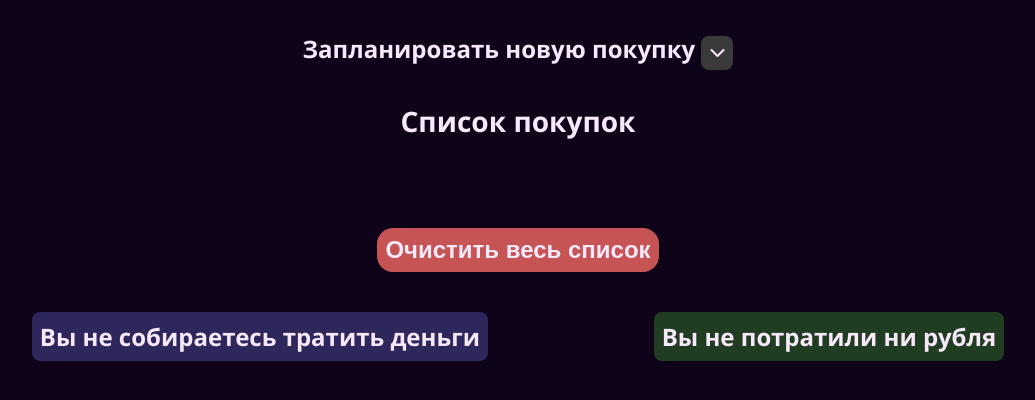
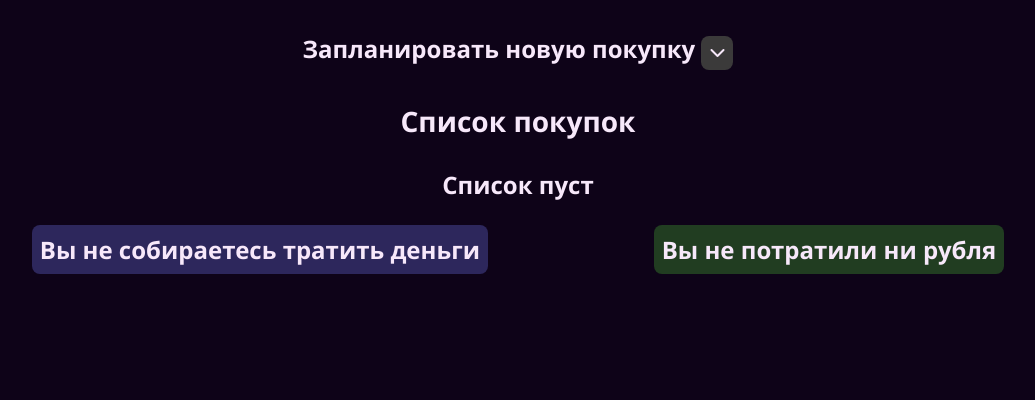
Before and after one commit to AnnaArmodillo/shopping-list-react-ts, a React (Vite) app: page / in a window 1280 px wide. Shown: the top 400 px of the page, without its empty margins (122-1157 px from the left). Built offline with nearby package versions, Linux system fonts and the light colour scheme.

Commit message:
Добавлено сообщение о пустом списке

```diff
--- a/src/components/Footer/Footer.tsx
+++ b/src/components/Footer/Footer.tsx
@@ -1,11 +1,12 @@
 import { Modal } from 'components/Modal/Modal';
 import { FC, useCallback, useState } from 'react';
-import { useDispatch } from 'react-redux';
-import { clearAllItems } from 'redux/slices/itemsSlice';
+import { useDispatch, useSelector } from 'react-redux';
+import { clearAllItems, getItemsSelector } from 'redux/slices/itemsSlice';
 import { ListInfo } from 'components/ListInfo/ListInfo';
 import styles from './footer.module.scss';
 
 export const Footer: FC = () => {
+  const items = useSelector(getItemsSelector);
   const dispatch = useDispatch();
   const [isModalClearOpen, setIsModalClearOpen] = useState(false);
   const closeModalClearHandler = useCallback(() => {
@@ -20,9 +21,11 @@ export const Footer: FC = () => {
   }
   return (
     <>
-      <button type="button" className={styles.buttonClear} onClick={openModalClearHandler}>
-        Очистить весь список
-      </button>
+      {items.length ? (
+        <button type="button" className={styles.buttonClear} onClick={openModalClearHandler}>
+          Очистить весь список
+        </button>
+      ) : null}
       <ListInfo />
       <Modal isModalOpen={isModalClearOpen} closeModalHandler={closeModalClearHandler}>
         <div className={styles.modalQuestion}>Точно очистить весь список?</div>
--- a/src/components/Footer/footer.module.scss
+++ b/src/components/Footer/footer.module.scss
@@ -17,7 +17,7 @@
 
     background-color: rgb(199 84 84);
     border-color: rgb(199 84 84);
-    margin: 40px 0;
+    margin-top: 20px;
 }
 
 .buttonCancel {
--- a/src/components/List/List.tsx
+++ b/src/components/List/List.tsx
@@ -12,6 +12,9 @@ export const List: FC = () => {
   useEffect(() => {
     dispatch(changeItemsOrder(listItems));
   }, [listItems]);
+  if (!items.length) {
+    return <div>Список пуст</div>;
+  }
   return (
     <Reorder.Group axis="y" values={items} onReorder={setListItems} className={styles.list}>
       <AnimatePresence>
--- a/src/components/ListInfo/listInfo.module.scss
+++ b/src/components/ListInfo/listInfo.module.scss
@@ -1,7 +1,7 @@
 .wrapper {
     display: flex;
     justify-content: space-evenly;
-    margin-bottom: 24px;
+    margin: 24px 0;
     gap: 12px;
 }
 
```
Also changed, not shown: 1 other file (tests, documents, lock files or other folders).
